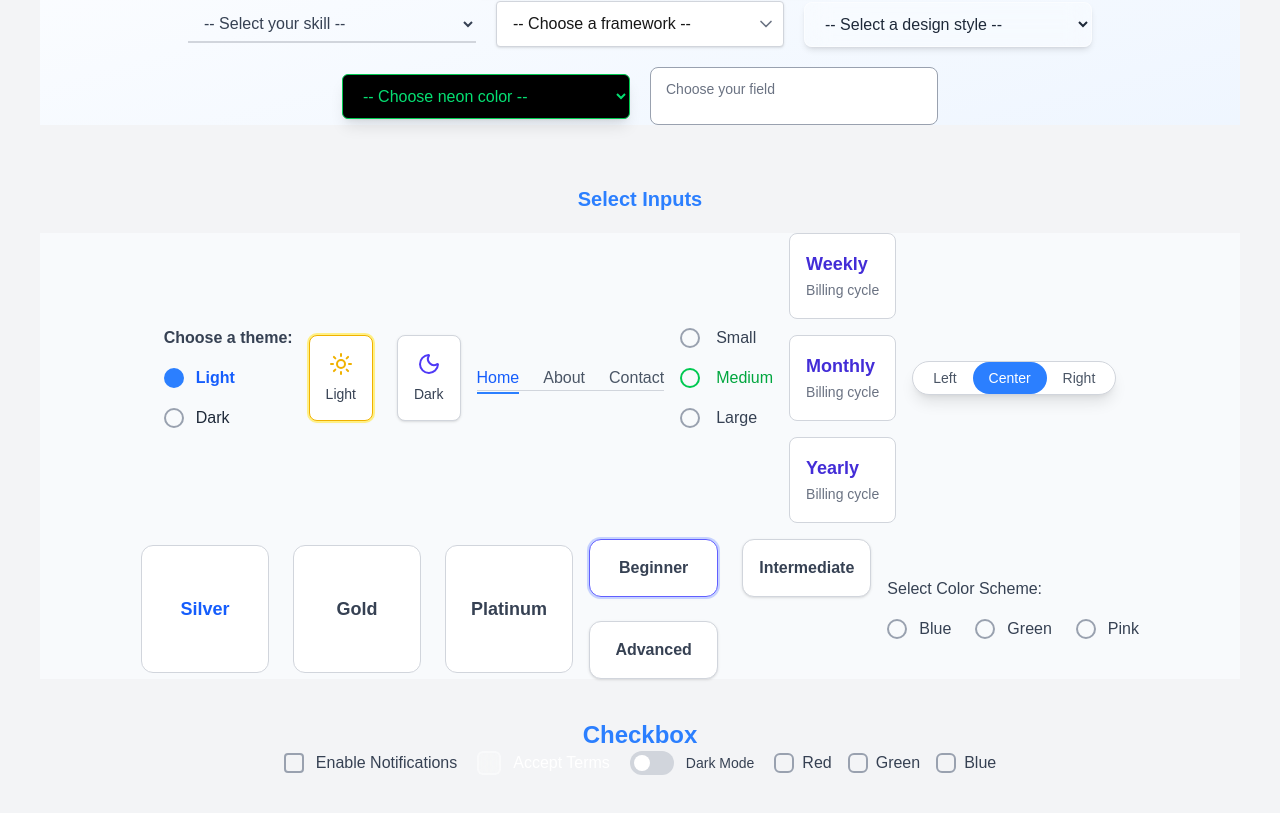
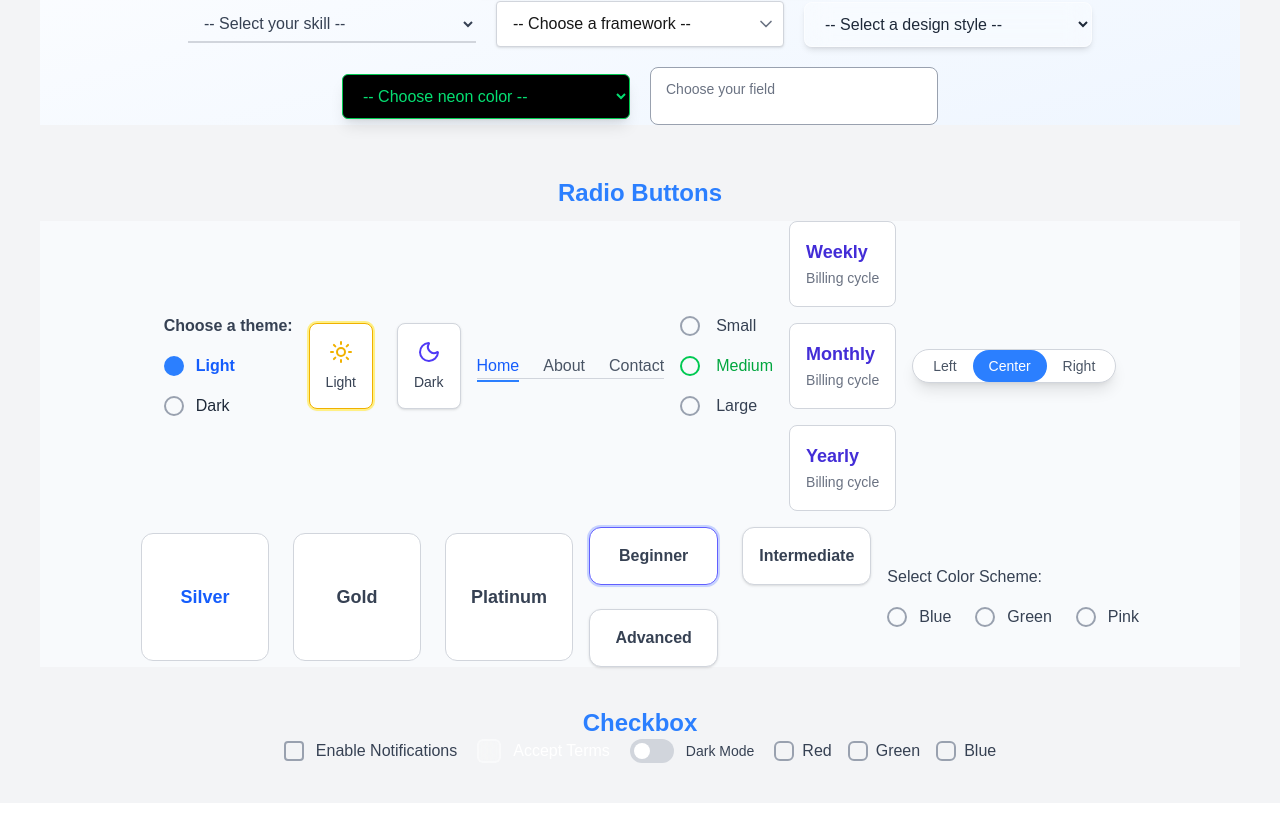
Before and after one commit to Prohor722/tailwind_compoenets, a Next.js app: page /input-field in a window 1280 px wide. Shown: the part 1712-2525 px from the top of the page. Built offline with nearby package versions, Linux system fonts and the light colour scheme.

Commit message:
radio button header fixed

```diff
--- a/app/components/radio-btn.tsx
+++ b/app/components/radio-btn.tsx
@@ -4,8 +4,8 @@ import { Sun, Moon } from "lucide-react";
 export default function RadioBtn() {
   return (
     <div>
-      <h1 className="text-xl font-semibold text-blue-500 text-center my-5">
-        Select Inputs
+      <h1 className="text-2xl font-semibold text-blue-500 text-center my-3">
+        Radio Buttons
       </h1>
       <div className="flex flex-wrap gap-4 items-center justify-center bg-slate-50 px-4">
         <div className="space-y-4">
```
